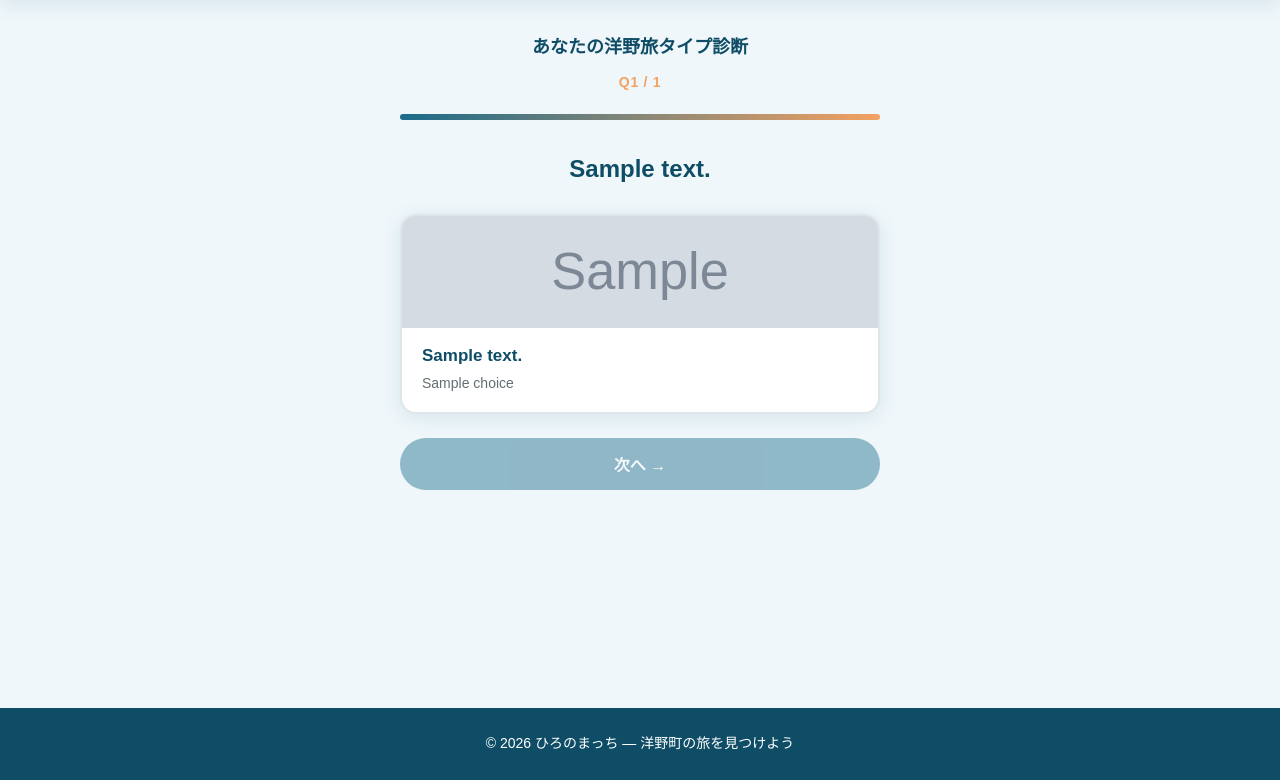
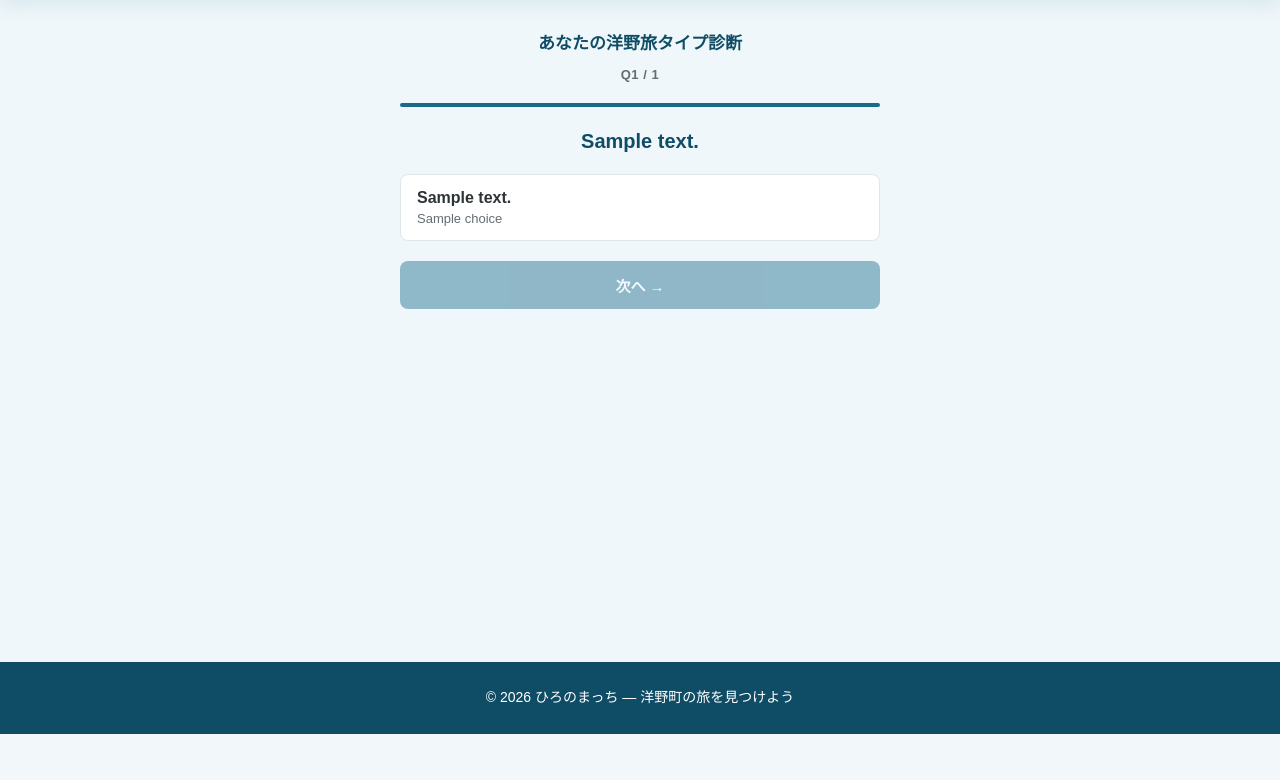
Before and after one commit to kfukfukfu/hirono_match, a Flask app: template templates/diagnosis.html in a window 1280 px wide. Shown: the part 66-846 px from the top of the page. After the commit the page ends 800 px from the top, so only its background shows below. Run offline with Flask 3, Linux system fonts and the light colour scheme; the template is opened without the code that fills it: most values are stand-ins (such as "Sample title", 1, 10 or a date in 2020); grey boxes marked "Sample" are stand-in pictures.

Commit message:
修正しました

```diff
--- a/static/css/style.css
+++ b/static/css/style.css
@@ -263,40 +263,39 @@ a:hover {
 .diagnosis-mobile {
     max-width: var(--mobile-max);
     margin: 0 auto;
-    padding: 1rem 1.25rem 2.5rem;
-    min-height: calc(100vh - 140px);
+    padding: 0.875rem 1.25rem 1.5rem;
 }
 
 .diagnosis-header {
     text-align: center;
-    margin-bottom: 1.25rem;
+    margin-bottom: 1rem;
 }
 
 .diagnosis-title {
-    font-size: 1.125rem;
+    font-size: 1.0625rem;
     font-weight: 700;
     color: var(--color-primary-dark);
-    margin-bottom: 0.5rem;
+    margin-bottom: 0.35rem;
 }
 
 .diagnosis-progress {
-    font-size: 0.875rem;
+    font-size: 0.8125rem;
     font-weight: 600;
-    color: var(--color-accent);
-    letter-spacing: 0.05em;
+    color: var(--color-text-light);
+    letter-spacing: 0.04em;
 }
 
 .progress-bar {
-    height: 6px;
+    height: 4px;
     background: var(--color-border);
-    border-radius: 999px;
+    border-radius: 2px;
     overflow: hidden;
-    margin-bottom: 2rem;
+    margin-bottom: 1.25rem;
 }
 
 .progress-fill {
     height: 100%;
-    background: linear-gradient(90deg, var(--color-primary), var(--color-accent));
+    background: var(--color-primary);
     width: 20%;
     transition: width 0.35s ease;
 }
@@ -317,78 +316,53 @@ a:hover {
 
 .question-text {
     text-align: center;
-    font-size: 1.5rem;
+    font-size: 1.25rem;
     font-weight: 700;
-    margin-bottom: 1.75rem;
+    margin-bottom: 1.125rem;
     color: var(--color-primary-dark);
-    line-height: 1.4;
+    line-height: 1.45;
 }
 
-.tap-cards,
-.choice-cards {
+.choice-list {
     display: flex;
     flex-direction: column;
-    gap: 1rem;
+    gap: 0.625rem;
 }
 
-.choice-card-btn {
+.choice-btn {
     display: block;
     width: 100%;
-    padding: 0;
+    min-height: 48px;
+    padding: 0.75rem 1rem;
     background: var(--color-white);
-    border: 2px solid var(--color-border);
-    border-radius: var(--radius);
-    cursor: pointer;
-    overflow: hidden;
+    border: 1px solid var(--color-border);
+    border-radius: 8px;
     text-align: left;
     font-family: var(--font);
-    transition: transform 0.15s, border-color 0.15s, box-shadow 0.15s;
-    box-shadow: var(--shadow);
+    cursor: pointer;
+    transition: border-color 0.15s, background 0.15s;
 }
 
-.choice-card-btn:active {
-    transform: scale(0.985);
+.choice-btn.selected {
+    border-color: var(--color-primary);
+    background: #f7fbfc;
 }
 
-.choice-card-btn.selected {
-    border-color: var(--color-primary);
-    box-shadow: 0 0 0 3px rgba(26, 107, 138, 0.18);
+.choice-btn-text {
+    display: block;
+    font-size: 1rem;
+    font-weight: 600;
+    color: var(--color-text);
+    line-height: 1.35;
 }
 
-.choice-card-btn.selected .choice-card-body {
-    background: var(--color-accent-light);
-}
-
-.choice-card-image {
-    width: 100%;
-    height: 112px;
-    overflow: hidden;
-    background: var(--color-border);
-}
-
-.choice-card-image img {
-    width: 100%;
-    height: 100%;
-    object-fit: cover;
-}
-
-.choice-card-body {
-    padding: 1rem 1.25rem 1.125rem;
-    transition: background 0.15s;
-}
-
-.choice-card-title {
-    font-size: 1.0625rem;
-    font-weight: 700;
-    color: var(--color-primary-dark);
-    margin-bottom: 0.35rem;
+.choice-btn-sub {
+    display: block;
+    font-size: 0.8125rem;
+    font-weight: 400;
+    color: var(--color-text-light);
     line-height: 1.4;
-}
-
-.choice-card-subtitle {
-    font-size: 0.875rem;
-    color: var(--color-text-light);
-    line-height: 1.5;
+    margin-top: 0.125rem;
 }
 
 .diagnosis-nav {
@@ -396,7 +370,7 @@ a:hover {
     justify-content: space-between;
     align-items: stretch;
     gap: 0.75rem;
-    margin-top: 1.5rem;
+    margin-top: 1.25rem;
 }
 
 .diagnosis-nav-first {
@@ -405,24 +379,20 @@ a:hover {
 
 .btn-diagnosis-nav {
     min-height: 48px;
-    padding: 0.875rem 1rem;
-    font-size: 1rem;
+    padding: 0.75rem 1rem;
+    font-size: 0.9375rem;
     font-weight: 600;
-    border-radius: 999px;
+    border-radius: 8px;
     font-family: var(--font);
     cursor: pointer;
     flex: 1;
-    transition: transform 0.15s, opacity 0.15s, background 0.15s;
+    transition: opacity 0.15s, background 0.15s;
 }
 
 .btn-diagnosis-back {
     background: var(--color-white);
     color: var(--color-primary);
-    border: 2px solid var(--color-primary);
-}
-
-.btn-diagnosis-back:active {
-    transform: scale(0.98);
+    border: 1px solid var(--color-primary);
 }
 
 .btn-diagnosis-next {
@@ -432,7 +402,7 @@ a:hover {
 }
 
 .btn-diagnosis-next:active:not(:disabled) {
-    transform: scale(0.98);
+    opacity: 0.9;
 }
 
 .btn-diagnosis-next:disabled {
@@ -1022,9 +992,8 @@ a:hover {
         max-width: 520px;
     }
 
-    .choice-card-btn:hover {
+    .choice-btn:hover {
         border-color: var(--color-primary);
-        transform: translateY(-1px);
     }
 
     .feature-grid {
--- a/static/js/diagnosis.js
+++ b/static/js/diagnosis.js
@@ -1,7 +1,7 @@
 /**
  * diagnosis.js
  * ------------
- * スマホ向けカード型診断 UI。
+ * スマホ向けシンプル選択 UI。
  * タップで選択 → 自動で次の質問へ（最終問は結果送信）。
  * 2問目以降は「前の質問へ」で戻れる。
  */
@@ -37,7 +37,7 @@ document.addEventListener("DOMContentLoaded", function () {
 
     function restoreSelection(panel, qIndex) {
         const choiceId = getSelectedChoiceId(qIndex);
-        panel.querySelectorAll(".choice-card-btn").forEach((card) => {
+        panel.querySelectorAll(".choice-btn").forEach((card) => {
             card.classList.toggle("selected", choiceId !== null && card.dataset.choiceId === choiceId);
         });
     }
@@ -84,7 +84,7 @@ document.addEventListener("DOMContentLoaded", function () {
         const choiceId = card.dataset.choiceId;
         const qIndex = card.dataset.question;
 
-        panel.querySelectorAll(".choice-card-btn").forEach((c) => c.classList.remove("selected"));
+        panel.querySelectorAll(".choice-btn").forEach((c) => c.classList.remove("selected"));
         card.classList.add("selected");
         syncHiddenInput(choiceId, qIndex);
         updateNav(index);
@@ -102,7 +102,7 @@ document.addEventListener("DOMContentLoaded", function () {
     }
 
     panels.forEach((panel, index) => {
-        panel.querySelectorAll(".choice-card-btn").forEach((card) => {
+        panel.querySelectorAll(".choice-btn").forEach((card) => {
             card.addEventListener("click", () => selectCard(card, panel, index));
         });
     });
--- a/templates/diagnosis.html
+++ b/templates/diagnosis.html
@@ -19,21 +19,17 @@
         <div class="question-panel{% if loop.first %} active{% endif %}" data-index="{{ q_index }}">
             <h2 class="question-text">{{ item.question.text }}</h2>
 
-            <div class="choice-cards">
+            <div class="choice-list">
                 {% for choice in item.choices %}
                 <button type="button"
-                        class="choice-card-btn"
+                        class="choice-btn"
                         data-choice-id="{{ choice.id }}"
                         data-question="{{ q_index }}"
                         aria-label="{{ choice.text }}">
-                    <div class="choice-card-image">
-                        <img src="{{ url_for('static', filename=choice.image_url) }}"
-                             alt="{{ choice.text }}">
-                    </div>
-                    <div class="choice-card-body">
-                        <h3 class="choice-card-title">{{ choice.text }}</h3>
-                        <p class="choice-card-subtitle">{{ choice.subtitle }}</p>
-                    </div>
+                    <span class="choice-btn-text">{{ choice.text }}</span>
+                    {% if choice.subtitle %}
+                    <span class="choice-btn-sub">{{ choice.subtitle }}</span>
+                    {% endif %}
                 </button>
                 {% endfor %}
             </div>
```
